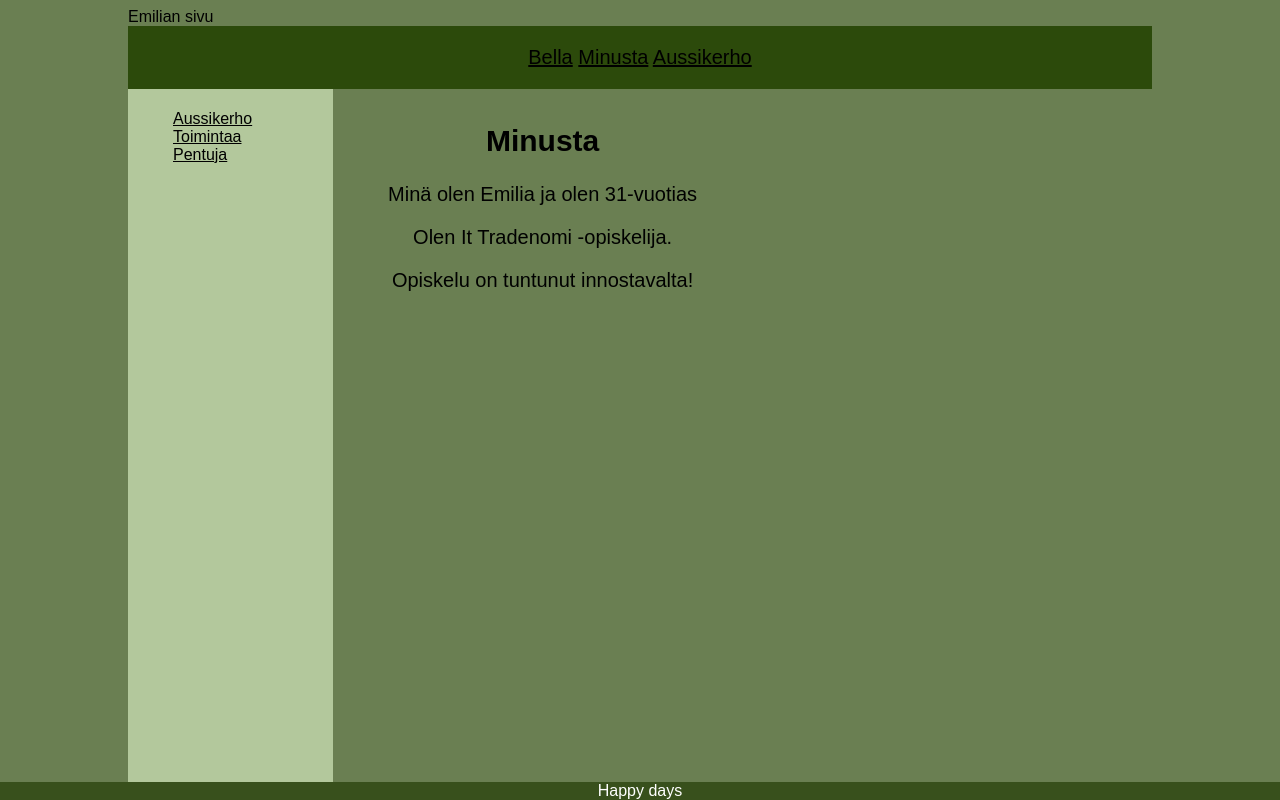
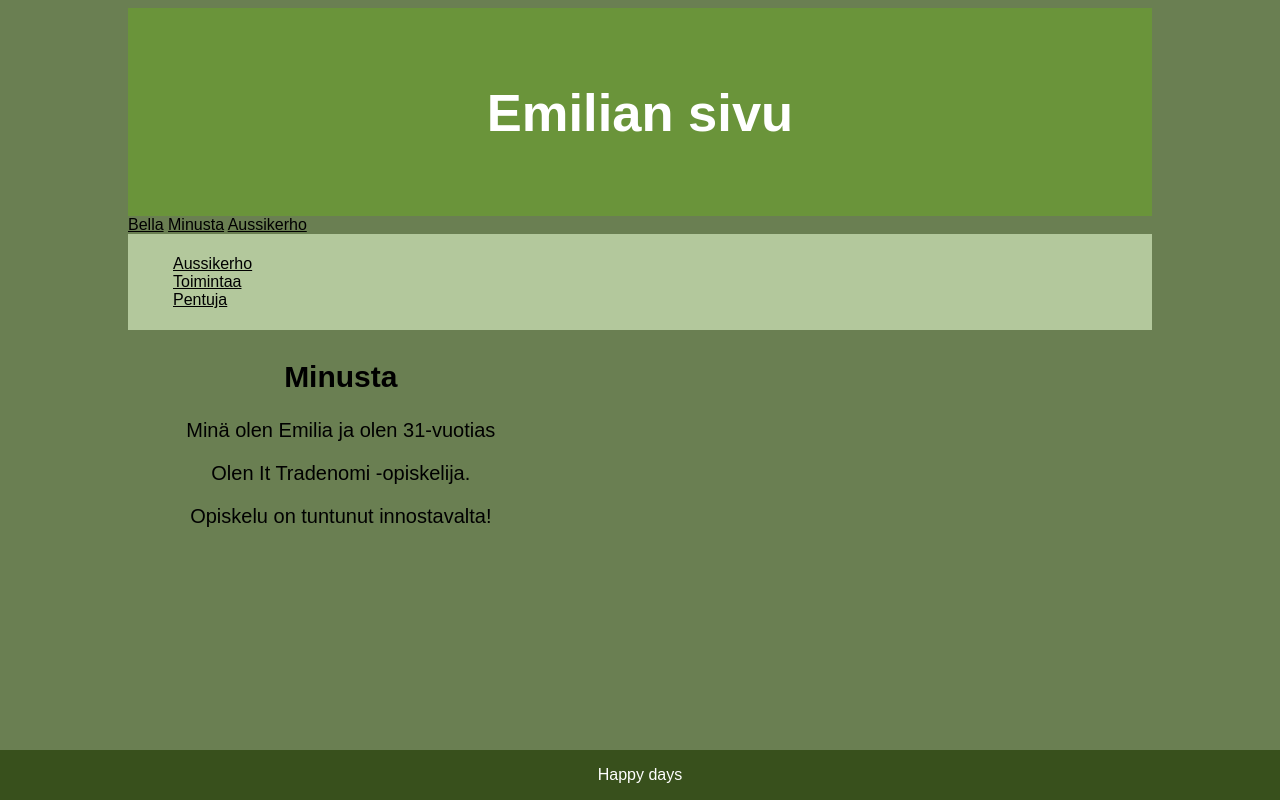
Before and after one commit to EmiliaAhti/EmiliaAhti.github.io, a plain HTML site: page second.html in a window 1280 px wide. Drawn offline with Linux system fonts and the light colour scheme.

Commit message:
Update second.html
Uusi yritys

```diff
--- a/second.html
+++ b/second.html
@@ -1,33 +1,45 @@
 <!DOCTYPE html>
 <html lang="fi">
 <head>
-    <meta charset="UTF-8">
-    <meta name="viewport" content="width=device-width, initial-scale=1.0">
-    <title>WS05 exercise</title>
+<title>CSS Template</title>
+<meta charset="utf-8">
+<meta name="viewport" content="width=device-width, initial-scale=1">
 <link rel="stylesheet" href="main.css">
 </head>
 <body>
-<div class="header">Emilian sivu</div>
-    <div id="nav">
+
+<header>
+    <h2>Emilian sivu</h2>
+</header>
+
+<div id="valikko">
     <a href="index.html">Bella</a>
     <a href="second.html">Minusta</a>
     <a href="third.html">Aussikerho</a>
 </div>
+
+<section>
     <div>
-        <div class="sidebar">
+        <nav id="navsivu2">
         <ul>
             <li><a href="https://australianterrierikerho.fi/" target="_blank">Aussikerho</a></li>
             <li><a href="https://australianterrierikerho.fi/toiminta/" target="_blank">Toimintaa</a></li>
             <li><a href="https://australianterrierikerho.fi/pentuja/" target="_blank">Pentuja</a></li>
         </ul>
+        </nav>
     </div>
-    </div>
-    <article>
+
+  <article id="asivu2">
     <h2>Minusta</h2>
         <p>Minä olen Emilia ja olen 31-vuotias</p>
         <p>Olen It Tradenomi -opiskelija.</p>
         <p>Opiskelu on tuntunut innostavalta!</p>
   </article>
-    <footer id="footer">Happy days</footer>
+</section>
+
+<footer>
+    <p>Happy days</p>
+</footer>
+
 </body>
 </html>
```
Lines whose indentation alone changed are shown as unchanged.
